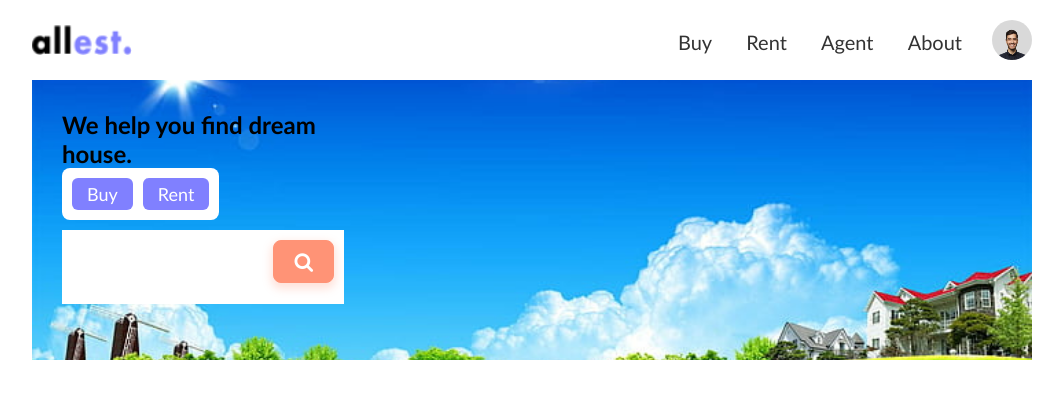
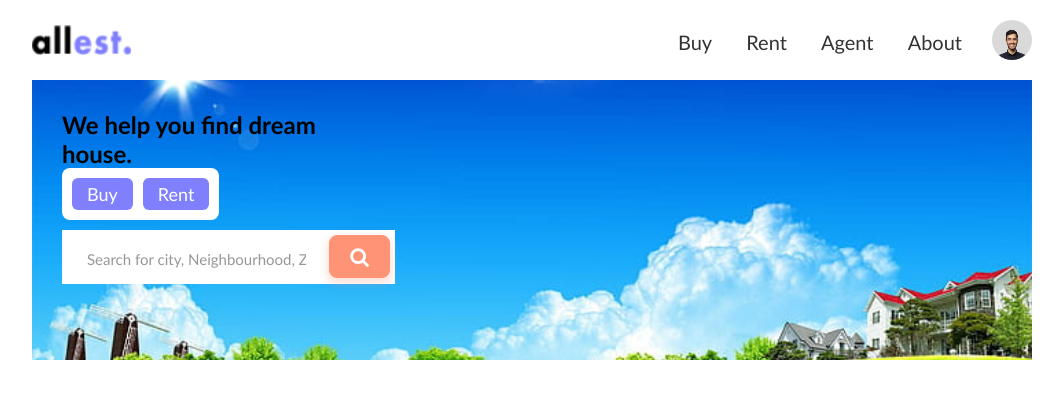
Before and after one commit to ModJuska123/46-grupe-real-estate, a website: page index.html in a window 1280 px wide. Shown: the top 397 px of the page, without its empty margins (108-1171 px from the left). Drawn offline with Linux system fonts and the light colour scheme.

Commit message:
Last update

```diff
--- a/CSS/main.css
+++ b/CSS/main.css
@@ -134,9 +134,9 @@ border-bottom: 3px solid red;
 .form .search {
     display: flex;
     align-items: flex-start;
-    gap: 15px;
-    width: 100%;
-    padding: 10px;
+    gap: 3px;
+    width: 118%;
+    padding: 5px;
     background-color: #fff;
 }
 .form .label {
@@ -145,16 +145,17 @@ border-bottom: 3px solid red;
 
 .form .input {
     width: 0;
-    padding: 15px 20px;
+    padding: 10px 20px;
     font-size: 20px;
     flex-grow: 1;
     border: none;
 }
 
 ::placeholder {
-    color: red;
+    color: hwb(0 0% 100% / 0.412);
     font-size: 15px;
-    font-style: italic;
+    font-style: normal;
+
 }
 
 .form .search-btn {
--- a/index.html
+++ b/index.html
@@ -42,7 +42,7 @@
 
                 </div>
                 <div class="search">
-                    <input class="input" type="text">
+                    <input class="input" type="text" placeholder="Search for city, Neighbourhood, Zip">
                     <button class="search-btn active"; type="submit"><i class="fa fa-search" aria-hidden="true"></i></button>
                 </div>
             </form>
```
